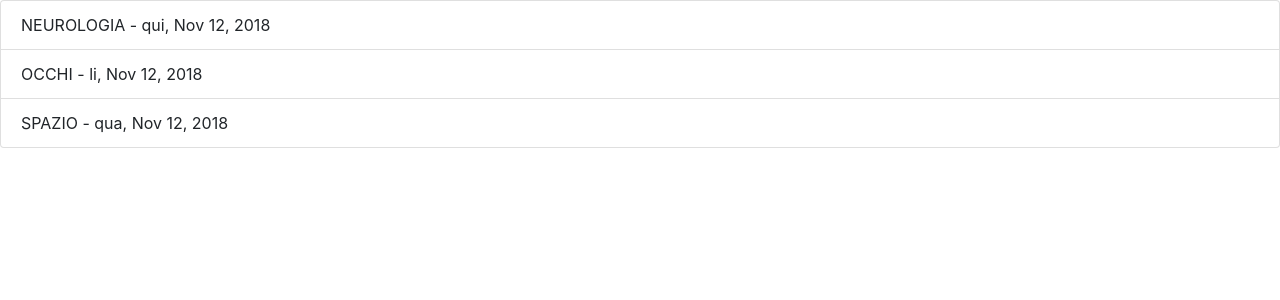
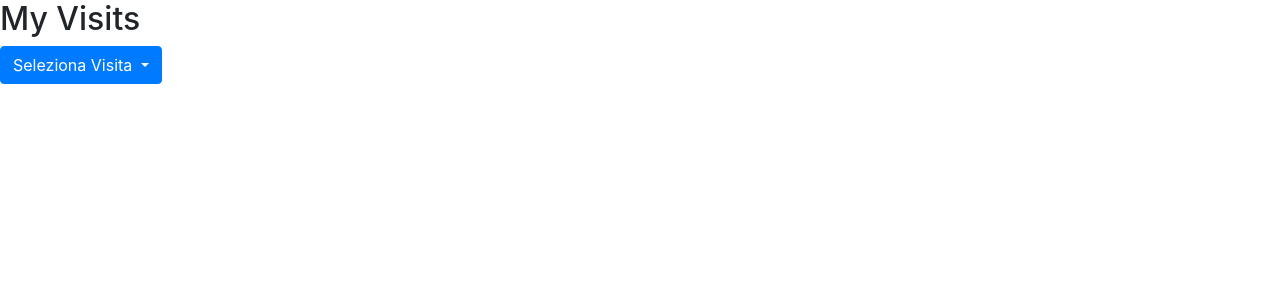
Before and after one commit to alejack9/MedicalExaminationsManager, an Angular app: page / in a window 1280 px wide. Shown: the top 300 px of the page. Built offline with nearby package versions, Linux system fonts and the light colour scheme.

Commit message:
added class patient, gestore visite e visita, added viewer service and visits-viewer components

```diff
--- a/angular.json
+++ b/angular.json
@@ -25,7 +25,11 @@
             "styles": [
               "src/styles.css"
             ],
-            "scripts": []
+            "scripts": [
+              "node_modules/jquery/dist/jquery.js",
+              "node_modules/popper.js/dist/umd/popper.js",
+              "node_modules/bootstrap/dist/js/bootstrap.js"
+            ]
           },
           "configurations": {
             "production": {
--- a/package.json
+++ b/package.json
@@ -24,7 +24,7 @@
     "bootstrap": "^4.1.3",
     "core-js": "^2.5.4",
     "jquery": "^3.3.1",
-    "popper": "^1.0.1",
+    "popper.js": "^1.14.5",
     "rxjs": "~6.3.3",
     "ts-vector": "^0.1.0",
     "typescript-collections": "^1.3.2",
--- a/src/app/app.component.html
+++ b/src/app/app.component.html
@@ -1,2 +1,2 @@
-<app-visits-viewer></app-visits-viewer>
+<app-visits-viewer selectedPatient="pazienteCorrente"></app-visits-viewer>
 <router-outlet></router-outlet>
--- a/src/app/app.component.ts
+++ b/src/app/app.component.ts
@@ -1,4 +1,5 @@
 import { Component } from '@angular/core';
+import { Patient } from './classes/patient';
 
 @Component({
   selector: 'app-root',
@@ -6,5 +7,5 @@ import { Component } from '@angular/core';
   styleUrls: ['./app.component.css']
 })
 export class AppComponent {
-
+  pazienteCorrente = new Patient('Manuel', 'Cretone', 2);
 }
--- a/src/app/app.module.ts
+++ b/src/app/app.module.ts
@@ -1,5 +1,6 @@
 import { BrowserModule } from '@angular/platform-browser';
 import { NgModule } from '@angular/core';
+import { FormsModule } from '@angular/forms';
 
 import { AppRoutingModule } from './app-routing.module';
 import { AppComponent } from './app.component';
@@ -12,7 +13,8 @@ import { VisitsViewerComponent } from './components/visits-viewer/visits-viewer.
   ],
   imports: [
     BrowserModule,
-    AppRoutingModule
+    AppRoutingModule,
+    FormsModule
   ],
   providers: [],
   bootstrap: [AppComponent]
--- a/src/app/classes/patient.ts
+++ b/src/app/classes/patient.ts
@@ -1,19 +1,39 @@
+import { Visit } from './visit';
+
 export class Patient {
 
+
   // field
-  nome: string;
-  cognome: string;
-  id: number;
+
 
   // constructor
-  constructor(nome: string, cognome: string, id: number ) {
-    this.nome = nome;
-    this.cognome = cognome;
-    this.id = id;
+  constructor(private _nome: string, private  _cognome: string, private  _id: number , private  _visit?: Visit) {
+    this._nome = _nome;
+    this._cognome = _cognome;
+    this._id = _id;
+    this._visit = _visit;
   }
+
+
+  get nome(): string {
+    return this._nome;
+  }
+  get cognome(): string {
+    return this._cognome;
+  }
+  get id(): number {
+    return this._id;
+  }
+  get visit(): Visit {
+    return this._visit;
+  }
+
+
+
+
 
   // function
   Print(): void {
-    console.log(this.nome + ' ' + this.cognome + ' ' + this.id);
+    console.log(this._nome + ' ' + this._cognome + ' ' + this._id);
   }
 }
--- a/src/app/classes/visit.ts
+++ b/src/app/classes/visit.ts
@@ -2,13 +2,12 @@ import { Patient } from './patient';
 
 export class Visit {
 
-  constructor(private _patient: Patient, private _tipo: string, private _luogo: string, private _data: Date, private _id: number) {
-    this._patient = _patient;
-    this._tipo = _tipo;
-    this._luogo = _luogo;
-    this._data = new Date(_data);
-    this._id =  _id;
-  }
+  constructor(
+    private _tipo: string,
+    private _luogo: string,
+    private _data: Date,
+    private _id: number,
+    private _effettuata: boolean) { }
 
   get tipo(): string {
     return this._tipo;
@@ -20,6 +19,14 @@ export class Visit {
     return this._data;
   }
 
+  get effettuata(): boolean {
+    return this._effettuata;
+  }
+
+  set effettuata(valore: boolean) {
+      this._effettuata = valore;
+  }
+
   // public toString() {
   //   return this._luogo + ' ' + this._tipo + ' ' + this._data;
   // }
--- a/src/app/components/visits-viewer/visits-viewer.component.css
+++ b/src/app/components/visits-viewer/visits-viewer.component.css
@@ -0,0 +1,6 @@
+
+/*
+Copyright 2017-2018 Google Inc. All Rights Reserved.
+Use of this source code is governed by an MIT-style license that
+can be found in the LICENSE file at http://angular.io/license
+*/
--- a/src/app/components/visits-viewer/visits-viewer.component.html
+++ b/src/app/components/visits-viewer/visits-viewer.component.html
@@ -1,3 +1,32 @@
-<ul class="list-group">
-  <li class="list-group-item"  *ngFor="let visit of visits"> {{ visit.tipo | uppercase }} - {{ visit.luogo }}, {{ visit.Data | date }} </li>
-</ul>
+
+<h2>My Visits</h2>
+<!-- <ul class="patients">
+  <li *ngFor="let patient of patients"
+    [class.selected]="patient === selectedPatient"
+    (click)="onSelect(patient)">
+    <span class="badge">{{patient.id}}</span> {{patient.nome}}
+  </li>
+</ul> -->
+
+<div class="dropdown">
+  <button class="btn btn-primary dropdown-toggle" type="button" data-toggle="dropdown">Seleziona Visita
+  <span class="caret"></span></button>
+  <ul class="dropdown-menu">
+    <li><a href="#" (click)=" effettuate = true "> effettuate</a></li>
+    <li><a href="#" (click)=" effettuate = false "> da fare</a></li>
+  </ul>
+</div>
+
+
+  <div *ngFor="let visit of filter()" >
+    {{visit.luogo}}
+  </div>
+
+
+
+
+<!-- <ul class="visits">
+  <li *ngFor="let visit of visits">
+    <span>Visita: </span>{{visit.tipo}} , {{visit.luogo}}, {{visit.Data.toString()  }}
+  </li>
+</ul> -->
--- a/src/app/components/visits-viewer/visits-viewer.component.ts
+++ b/src/app/components/visits-viewer/visits-viewer.component.ts
@@ -1,6 +1,7 @@
 import { Component, OnInit, Input } from '@angular/core';
 import { Visit } from 'src/app/classes/visit';
 import { ViewerGetterService } from 'src/app/services/viewer-getter.service';
+import { Patient } from 'src/app/classes/patient';
 
 @Component({
   selector: 'app-visits-viewer',
@@ -9,11 +10,25 @@ import { ViewerGetterService } from 'src/app/services/viewer-getter.service';
 })
 export class VisitsViewerComponent {
 
+  // onSelect(patient: Patient): void {
+  //   this.selectedPatient = patient;
+  // }
   visits: Visit[];
+  effettuate: boolean;
 
-  constructor(viewerGetter: ViewerGetterService) {
-    this.visits = viewerGetter.getVisits();
-    console.log(this.visits[0]);
+  constructor(private viewerGetter: ViewerGetterService) {
+    this.visits = viewerGetter.getVisits(this.selectedPatient);
+    // this.patients = viewerGetter.getPatients();
+    // console.log(this.visits[0]);
     }
 
+  @Input() selectedPatient: Patient;
+
+filter(): Visit[] {
+  if ( this.effettuate === undefined ) {
+    return null;
+  }
+  return  this.visits.filter(x => this.viewerGetter.getEffettuata(x) === this.effettuate);
 }
+
+}
--- a/src/app/services/viewer-getter.service.ts
+++ b/src/app/services/viewer-getter.service.ts
@@ -10,14 +10,25 @@ export class ViewerGetterService {
 
   constructor() { }
 
-  getVisits() {
+  getVisits(patient: Patient ) {
     // QUERY ENORME SU DB
     return [
-      new Visit(new Patient('', '', 1), 'neurologia', 'qui', new Date(), 1),
-      new Visit(new Patient('', '', 1), 'occhi', 'li', new Date(), 1),
-      new Visit(new Patient('', '', 1), 'spazio', 'qua', new Date(), 1)
-
+      new Visit( 'neurologia', 'Ospedale Teramo', new Date(), 1, true),
+      new Visit( 'occhi', 'Ospedale Ascoli Piceno', new Date(), 1, false),
+      new Visit( 'spazio', 'Ospedale Ancona', new Date(), 1, true)
     ];
   }
 
+  getEffettuata(visit: Visit) {
+    return visit.effettuata === true;
+  }
+
+  // getPatients() {
+  //   return[
+  //     new Patient('Alessandro', 'Giacchè', 1, this.getVisits()[1]),
+  //      this.getVisits()[0]),
+  //     new Patient('Michele', 'Celozzi', 3, this.getVisits()[2]),
+  //     new Patient('Alessandra', 'Boccuto', 4)
+  //   ];
+  // }
 }
```
Also changed, not shown: 1 other file (tests, documents, lock files or other folders).
